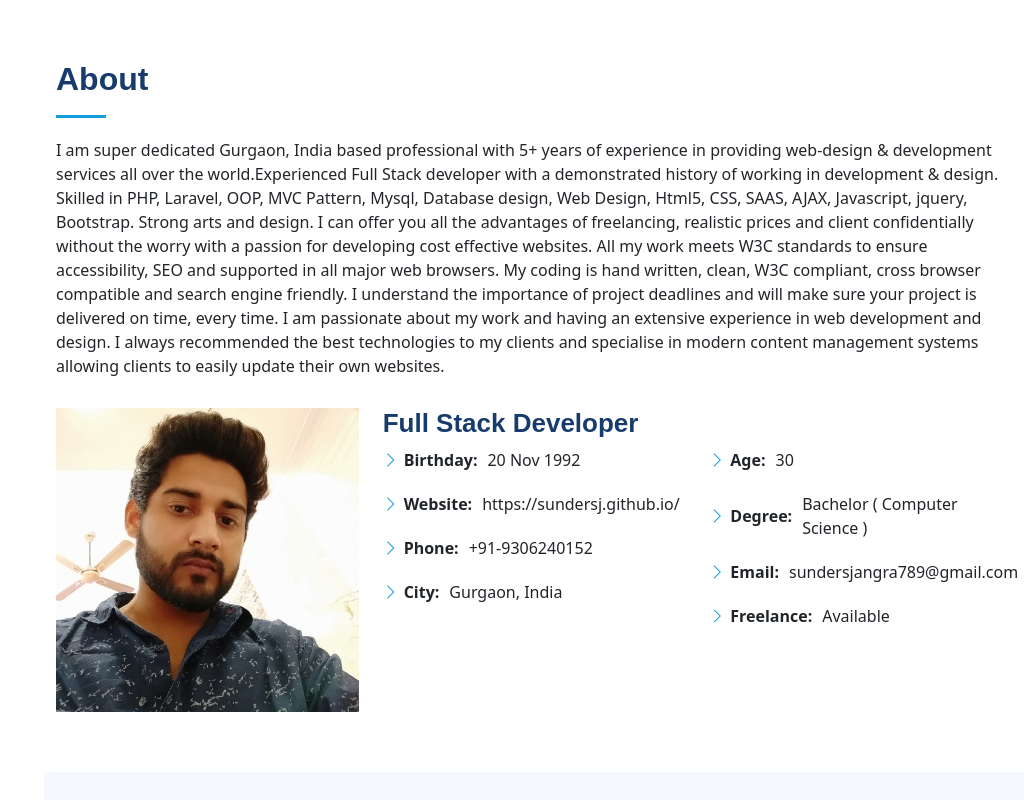
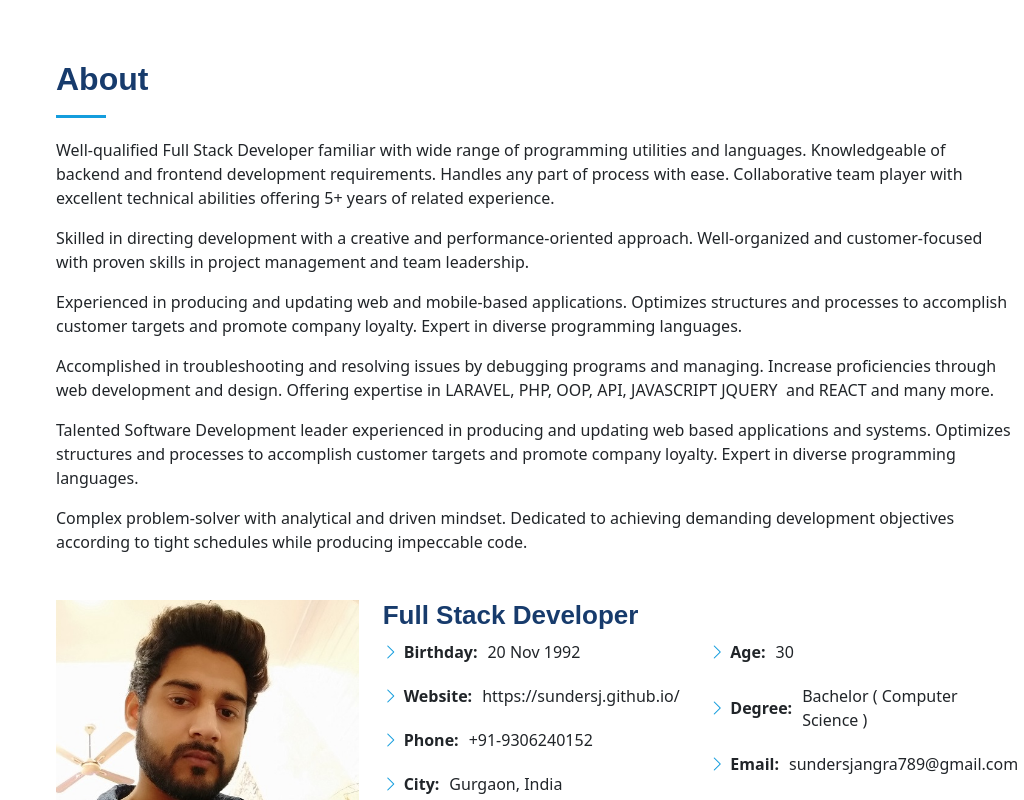
Before and after one commit to sundersj/personal, a React (Create React App) app: page / in a window 1280 px wide. Shown: the part 800-1600 px from the top of the page, without its empty margins (256-1280 px from the left). Built offline with nearby package versions, Linux system fonts and the light colour scheme.

Commit message:
resume section completed

```diff
--- a/src/Components/SectionAbout.js
+++ b/src/Components/SectionAbout.js
@@ -11,11 +11,24 @@ const SectionAbout = () =>
 
                 <div className="section-title">
                     <h2>About</h2>
-                    <p>I am super dedicated Gurgaon, India based professional with 5+ years of experience in providing web-design & development services all over the world.Experienced Full Stack developer with a demonstrated history of working in development & design. Skilled in PHP, Laravel, OOP, MVC Pattern, Mysql, Database design, Web Design, Html5, CSS, SAAS, AJAX, Javascript, jquery, Bootstrap. Strong arts and design.
-                        I can offer you all the advantages of freelancing, realistic prices and client confidentially without the worry with a passion for developing cost effective websites.
-                        All my work meets W3C standards to ensure accessibility, SEO and supported in all major web browsers. My coding is hand written, clean, W3C compliant, cross browser compatible and search engine friendly. I understand the importance of project deadlines and will make sure your project is delivered on time, every time.
-                        I am passionate about my work and having an extensive experience in web development and design. I always recommended the best technologies to my clients and specialise in modern content management systems allowing clients to easily update their own websites.
-                    </p>
+                    <div className='mb-3'>
+                        Well-qualified Full Stack Developer familiar with wide range of programming utilities and languages. Knowledgeable of backend and frontend development requirements. Handles any part of process with ease. Collaborative team player with excellent technical abilities offering 5+ years of related experience.
+                    </div>
+                    <div className='mb-3'>
+                        Skilled in directing development with a creative and performance-oriented approach. Well-organized and customer-focused with proven skills in project management and team leadership.
+                    </div>
+                    <div className='mb-3'>
+                        Experienced in producing and updating web and mobile-based applications. Optimizes structures and processes to accomplish customer targets and promote company loyalty. Expert in diverse programming languages.
+                    </div>
+                    <div className='mb-3'>
+                        Accomplished in troubleshooting and resolving issues by debugging programs and managing. Increase proficiencies through web development and design. Offering expertise in LARAVEL, PHP, OOP, API, JAVASCRIPT JQUERY  and REACT and many more.
+                    </div>
+                    <div className='mb-3'>
+                        Talented Software Development leader experienced in producing and updating web based applications and systems. Optimizes structures and processes to accomplish customer targets and promote company loyalty. Expert in diverse programming languages.
+                    </div>
+                    <div className='mb-3'>
+                        Complex problem-solver with analytical and driven mindset. Dedicated to achieving demanding development objectives according to tight schedules while producing impeccable code.
+                    </div>
                 </div>
 
                 <div className="row">
--- a/src/Components/SectionResume.js
+++ b/src/Components/SectionResume.js
@@ -47,7 +47,7 @@ const SectionResume = () =>
                         <h3 className="resume-title">Professional Experience</h3>
                         <div className="resume-item">
                             <h4>Full Stack Developer</h4>
-                            <h5>May-2022 - Present</h5><br />
+                            <h5>JUNE-2022 - Present</h5><br />
                             <h5>UPWORK.COM</h5>
                             <p><em>Remote based</em></p>
                             <ul>
```
